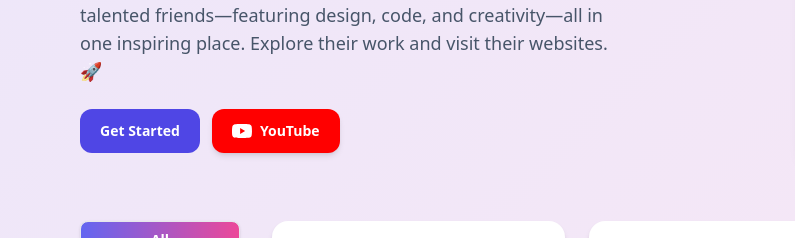
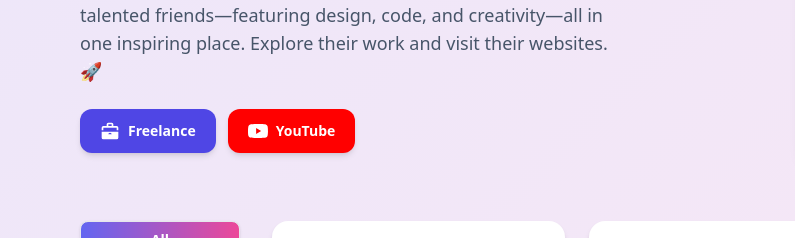
Before and after one commit to cwa631/source-code-website, a plain HTML site: page index.html in a window 1280 px wide. Shown: the part 279-517 px from the top of the page, 0-795 px from the left. Drawn offline with nearby package versions, Linux system fonts and the light colour scheme.

Commit message:
Add files via upload

```diff
--- a/index.html
+++ b/index.html
@@ -46,9 +46,15 @@
                 creativity—all in one inspiring place. Explore their work and visit their websites. 🚀
             </p>
             <div class="mt-6 flex justify-center md:justify-start gap-3">
-                <a href="#projects"
-                    class="px-5 py-3 rounded-xl text-sm font-semibold bg-indigo-600 text-white hover:scale-105 transition">Get
-                    Started</a>
+                <a href="https://cwa631.github.io/Freelance-Website/"
+                    class="inline-flex items-center gap-2 px-5 py-3 rounded-xl text-sm font-semibold bg-indigo-600 text-white shadow-md hover:shadow-lg hover:scale-105 transition duration-200 ease-in-out">
+                    <!-- Briefcase Icon -->
+                    <svg xmlns="http://www.w3.org/2000/svg" class="w-5 h-5 fill-white" viewBox="0 0 24 24">
+                        <path
+                            d="M10 2h4a2 2 0 0 1 2 2v2h4a2 2 0 0 1 2 2v3h-2V8H4v3H2V8a2 2 0 0 1 2-2h4V4a2 2 0 0 1 2-2Zm0 4h4V4h-4v2Zm-8 7h20v7a2 2 0 0 1-2 2H4a2 2 0 0 1-2-2v-7Zm10 1a2 2 0 0 0-2 2h4a2 2 0 0 0-2-2Z" />
+                    </svg>
+                    Freelance
+                </a>
                 <a href="https://youtube.com/@codewithaditya631" target="_blank"
                     class="inline-flex items-center gap-2 px-5 py-3 rounded-xl text-sm font-semibold bg-[#FF0000] text-white shadow-md hover:shadow-lg hover:scale-105 transition duration-200 ease-in-out">
                     <svg xmlns="http://www.w3.org/2000/svg" class="w-5 h-5 fill-white" viewBox="0 0 24 24">
```
